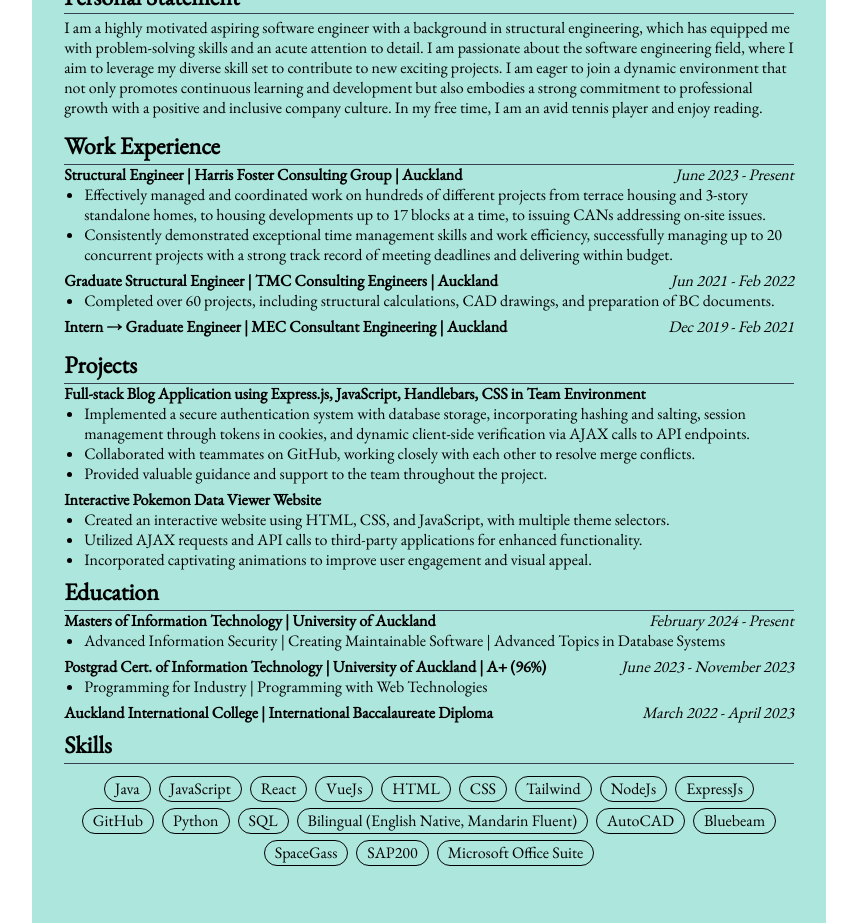
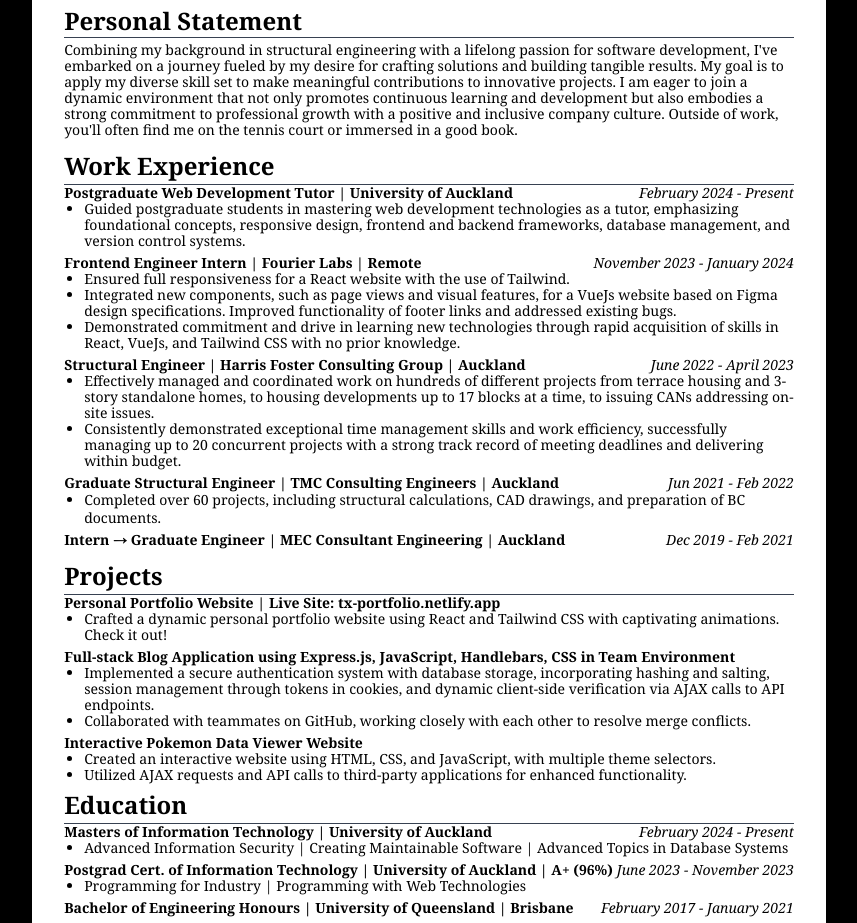
Before and after one commit to tonexie/resume, a plain HTML site: page resume.html in a window 1280 px wide. Shown: the part 117-1040 px from the top of the page, without its empty margins (211-1068 px from the left). Drawn offline with nearby package versions, Linux system fonts and the light colour scheme.

Commit message:
update resume

```diff
--- a/resume.css
+++ b/resume.css
@@ -1,12 +1,22 @@
-@import url("https://fonts.googleapis.com/css2?family=EB+Garamond&display=swap");
+@import url('https://fonts.googleapis.com/css2?family=Cormorant+Garamond&family=EB+Garamond&display=swap');
 
 body {
-  font-family: "EB Garamond", Arial, Helvetica, sans-serif;
+  font-family: Cambria, "EB Garamond", Arial, Helvetica, sans-serif;
 }
 
 .resume {
   width: 210mm;
   height: 297mm;
-  background-color: rgb(173, 230, 221);
+  background-color: white;
+  margin: auto;
+  font-size: 14px;
+  padding: 2rem 2rem;
+  line-height: 1rem;
   box-sizing: border-box;
 }
+
+@layer base {
+  html {
+    background-color: black;
+  }
+}
--- a/resume.html
+++ b/resume.html
@@ -11,19 +11,19 @@
     <link rel="stylesheet" href="./resume.css" />
   </head>
   <body>
-    <div id="PAGE" class="resume mx-auto p-8 text-base leading-tight">
+    <div id="PAGE" class="resume">
       <header class="mb-2">
-        <h1 class="text-3xl font-bold">Tone Xie</h1>
+        <h1 class="text-5xl font-bold">Tone Xie</h1>
         <div class="w-full border-b-2 border-black"></div>
         <div class="flex text-gray-800 justify-center">
-          West Harbour, Auckland | +64 (0)22 625 1936 | tone.xie@gmail.com | NZ
+          West Harbour, Auckland | +64 (0)226251936 | tone.xie@gmail.com | NZ
           Citizen |
           <a
             href="https://tx-portfolio.netlify.app/"
             target="_blank"
             rel="noreferrer"
           >
-            <p class="font-bold pl-1">Site: tx-portfolio.netlify.app</p>
+            <p class="pl-1 font-bold">Site: tx-portfolio.netlify.app</p>
           </a>
         </div>
       </header>
@@ -32,15 +32,15 @@
         <h2 class="text-2xl font-bold">Personal Statement</h2>
         <div class="w-full border-b border-gray-700 mb-1"></div>
         <p>
-          I am a highly motivated aspiring software engineer with a background
-          in structural engineering, which has equipped me with problem-solving
-          skills and an acute attention to detail. I am passionate about the
-          software engineering field, where I aim to leverage my diverse skill
-          set to contribute to new exciting projects. I am eager to join a
-          dynamic environment that not only promotes continuous learning and
-          development but also embodies a strong commitment to professional
-          growth with a positive and inclusive company culture. In my free time,
-          I am an avid tennis player and enjoy reading.
+          Combining my background in structural engineering with a lifelong
+          passion for software development, I've embarked on a journey fueled by
+          my desire for crafting solutions and building tangible results. My
+          goal is to apply my diverse skill set to make meaningful contributions
+          to innovative projects. I am eager to join a dynamic environment that
+          not only promotes continuous learning and development but also
+          embodies a strong commitment to professional growth with a positive
+          and inclusive company culture. Outside of work, you'll often find me
+          on the tennis court or immersed in a good book.
         </p>
       </section>
 
@@ -48,12 +48,54 @@
         <h2 class="text-2xl font-bold mb-0.5">Work Experience</h2>
         <div class="w-full border-b border-gray-700 mb"></div>
 
+        <div id="Tutor" class="mb-1.5">
+          <div class="flex justify-between">
+            <p class="font-bold">
+              Postgraduate Web Development Tutor | University of Auckland
+            </p>
+            <p class="italic">February 2024 - Present</p>
+          </div>
+          <ul class="list-disc pl-5">
+            <li class="mb-0">
+              Guided postgraduate students in mastering web development
+              technologies as a tutor, emphasizing foundational concepts,
+              responsive design, frontend and backend frameworks, database
+              management, and version control systems.
+            </li>
+          </ul>
+        </div>
+
+        <div id="Fourier" class="mb-1.5">
+          <div class="flex justify-between">
+            <p class="font-bold">
+              Frontend Engineer Intern | Fourier Labs | Remote
+            </p>
+            <p class="italic">November 2023 - January 2024</p>
+          </div>
+          <ul class="list-disc pl-5">
+            <li class="mb-0">
+              Ensured full responsiveness for a React website with the use of
+              Tailwind.
+            </li>
+            <li class="mb-0">
+              Integrated new components, such as page views and visual features,
+              for a VueJs website based on Figma design specifications. Improved
+              functionality of footer links and addressed existing bugs.
+            </li>
+            <li class="mb-0">
+              Demonstrated commitment and drive in learning new technologies
+              through rapid acquisition of skills in React, VueJs, and Tailwind
+              CSS with no prior knowledge.
+            </li>
+          </ul>
+        </div>
+
         <div id="HFC" class="mb-1.5">
           <div class="flex justify-between">
             <p class="font-bold">
               Structural Engineer | Harris Foster Consulting Group | Auckland
             </p>
-            <p class="italic">June 2023 - Present</p>
+            <p class="italic">June 2022 - April 2023</p>
           </div>
           <ul class="list-disc pl-5">
             <li class="mb-0">
@@ -97,9 +139,28 @@
         </div>
       </section>
 
-      <section id="Projects" class="mb-1.5">
+      <section id="Personal_Projects" class="mb-1.5">
         <h2 class="text-2xl font-bold mb-0.5">Projects</h2>
         <div class="w-full border-b border-gray-700 mb"></div>
+
+        <div id="Personal_web" class="mb-1.5">
+          <div class="flex font-bold">
+            Personal Portfolio Website |
+            <a
+              href="https://tx-portfolio.netlify.app/"
+              target="_blank"
+              rel="noreferrer"
+            >
+              <p class="pl-1">Live Site: tx-portfolio.netlify.app</p>
+            </a>
+          </div>
+          <ul class="list-disc pl-5">
+            <li class="mb-0">
+              Crafted a dynamic personal portfolio website using React and
+              Tailwind CSS with captivating animations. Check it out!
+            </li>
+          </ul>
+        </div>
 
         <div id="Fullstack_Blog" class="mb-1.5">
           <div class="flex justify-between">
@@ -119,10 +180,6 @@
               Collaborated with teammates on GitHub, working closely with each
               other to resolve merge conflicts.
             </li>
-            <li class="mb-0">
-              Provided valuable guidance and support to the team throughout the
-              project.
-            </li>
           </ul>
         </div>
 
@@ -138,10 +195,6 @@
             <li class="mb-0">
               Utilized AJAX requests and API calls to third-party applications
               for enhanced functionality.
-            </li>
-            <li class="mb-0">
-              Incorporated captivating animations to improve user engagement and
-              visual appeal.
             </li>
           </ul>
         </div>
@@ -169,8 +222,8 @@
         <div id="Postgrad_IT" class="mb-1.5">
           <div class="flex justify-between">
             <p class="font-bold">
-              Postgrad Cert. of Information Technology | University of
-              Auckland | A+ (96%)
+              Postgrad Cert. of Information Technology | University of Auckland
+              | A+ (96%)
             </p>
             <p class="italic">June 2023 - November 2023</p>
           </div>
@@ -181,13 +234,23 @@
           </ul>
         </div>
 
+        <div id="UQ" class="mb-1.5">
+          <div class="flex justify-between">
+            <p class="font-bold">
+              Bachelor of Engineering Honours | University of Queensland |
+              Brisbane
+            </p>
+            <p class="italic">February 2017 - January 2021</p>
+          </div>
+        </div>
+
         <div id="AIC" class="mb-1.5">
           <div class="flex justify-between">
             <p class="font-bold">
-              Auckland International College | International Baccalaureate
-              Diploma
+              International Baccalaureate | Diploma Auckland International
+              College
             </p>
-            <p class="italic">March 2022 - April 2023</p>
+            <p class="italic">June 2014 - July 2016</p>
           </div>
         </div>
       </section>
@@ -226,7 +289,10 @@
           </div>
           <div class="px-2.5 py-0.5 border border-black rounded-full">SQL</div>
           <div class="px-2.5 py-0.5 border border-black rounded-full">
-            Bilingual (English Native, Mandarin Fluent)
+            English Native
+          </div>
+          <div class="px-2.5 py-0.5 border border-black rounded-full">
+            Mandarin Fluent
           </div>
           <div class="px-2.5 py-0.5 border border-black rounded-full">
             AutoCAD
```
